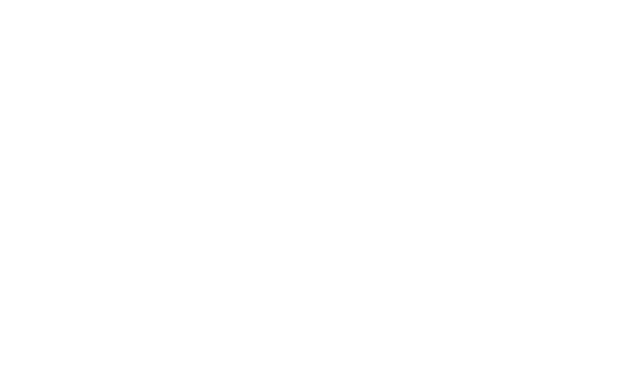
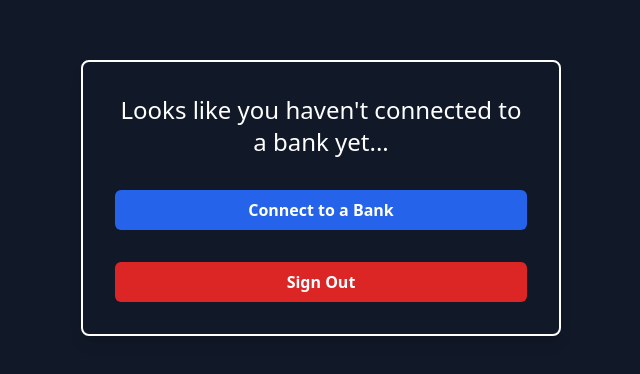
Before and after one commit to calebchiang/expense_tracker, a React (Vite) app in the folder client/: page /bankconnect in a window 1280 px wide. Before the commit this address had no page. Shown: the part 202-576 px from the top of the page, without its empty margins (319-959 px from the left). Built offline with nearby package versions, Linux system fonts and the light colour scheme.

Commit message:
Added BankConnect component and conditional navigation from login

```diff
--- a/client/src/App.jsx
+++ b/client/src/App.jsx
@@ -3,6 +3,7 @@
 import Login from './pages/Login';
 import SignUp from './pages/SignUp';
 import Dashboard from './pages/Dashboard'
+import BankConnect from './pages/BankConnect'
 
 function App() {
     return (
@@ -11,6 +12,7 @@
                 <Route path="/login" element={<Login />} />
                 <Route path="/signup" element={<SignUp />} />
                 <Route path="/dashboard" element={<Dashboard />} />
+                <Route path="/bankconnect" element={<BankConnect />} />
                 <Route path="/" element={<Login />} />
             </Routes>
         </Router>
--- /dev/null
+++ b/client/src/pages/BankConnect.jsx
@@ -0,0 +1,39 @@
+import React from 'react';
+import { useNavigate } from 'react-router-dom';
+function BankConnect() {
+    const navigate = useNavigate();
+
+    const handleConnectClick = () => {
+        console.log("Connect to bank account button clicked");
+    }
+
+    const handleSignOutClick = () => {
+        localStorage.removeItem('token');
+        console.log('User signed out, token cleared.');
+        navigate('/login');
+    };
+
+    return (
+        <main className="flex min-h-screen w-full items-center justify-center bg-gray-900 text-white">
+            <div className="flex w-[30rem] flex-col items-center space-y-8 border-2 border-white p-8 rounded-lg shadow-lg">
+                <div className="text-center text-2xl font-medium">
+                    Looks like you haven't connected to a bank yet...
+                </div>
+                <button
+                    onClick={handleConnectClick}
+                    className="w-full transform rounded-md bg-blue-600 py-2 font-bold duration-300 hover:bg-blue-400"
+                >
+                    Connect to a Bank
+                </button>
+                <button
+                    onClick={handleSignOutClick}
+                    className="w-full transform rounded-md bg-red-600 py-2 font-bold duration-300 hover:bg-red-400"
+                >
+                    Sign Out
+                </button>
+            </div>
+        </main>
+    );
+}
+
+export default BankConnect;
--- a/client/src/pages/Login.jsx
+++ b/client/src/pages/Login.jsx
@@ -17,15 +17,12 @@
         }));
     };
 
-
     const handleSubmit = async (e) => {
         e.preventDefault();
 
-        // Endpoint for your login API
         const loginEndpoint = 'http://localhost:3000/api/auth/login';
 
         try {
-            // Send login request
             const response = await fetch(loginEndpoint, {
                 method: 'POST',
                 headers: {
@@ -44,12 +41,20 @@
             } else {
                 localStorage.setItem('token', data.token);
                 console.log('Logged in successfully, token stored.');
-                navigate('/dashboard');
+                // Check the isBankConnected status to decide navigation
+                if (data.isBankConnected) {
+                    // If the user has connected their bank, navigate to the dashboard
+                    navigate('/dashboard'); // Adjust '/dashboard' as needed based on your routing
+                } else {
+                    // If the user has not connected their bank, stay on /bankconnect
+                    navigate('/bankconnect');
+                }
             }
         } catch (error) {
             console.error('Error during login:', error);
         }
     };
+
 
 
     return (
--- a/client/src/pages/SignUp.jsx
+++ b/client/src/pages/SignUp.jsx
@@ -58,7 +58,7 @@
                 } else {
                     localStorage.setItem('token', loginData.token);
                     console.log('Logged in successfully, token stored.');
-                    navigate('/dashboard');
+                    navigate('/bankconnect');
                 }
             }
         } catch (error) {
```
Also changed, not shown: 2 other files (tests, documents, lock files or other folders).
